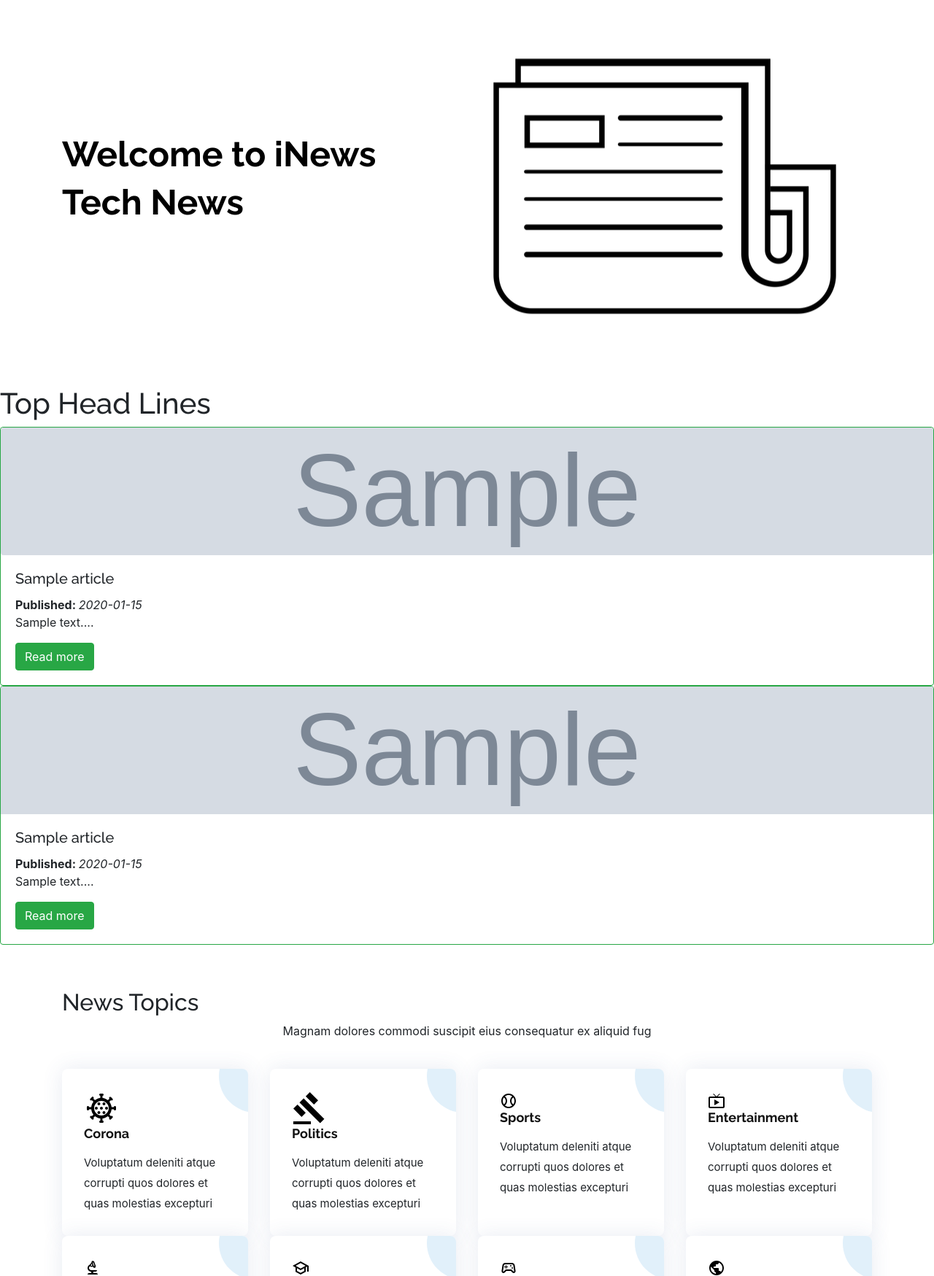
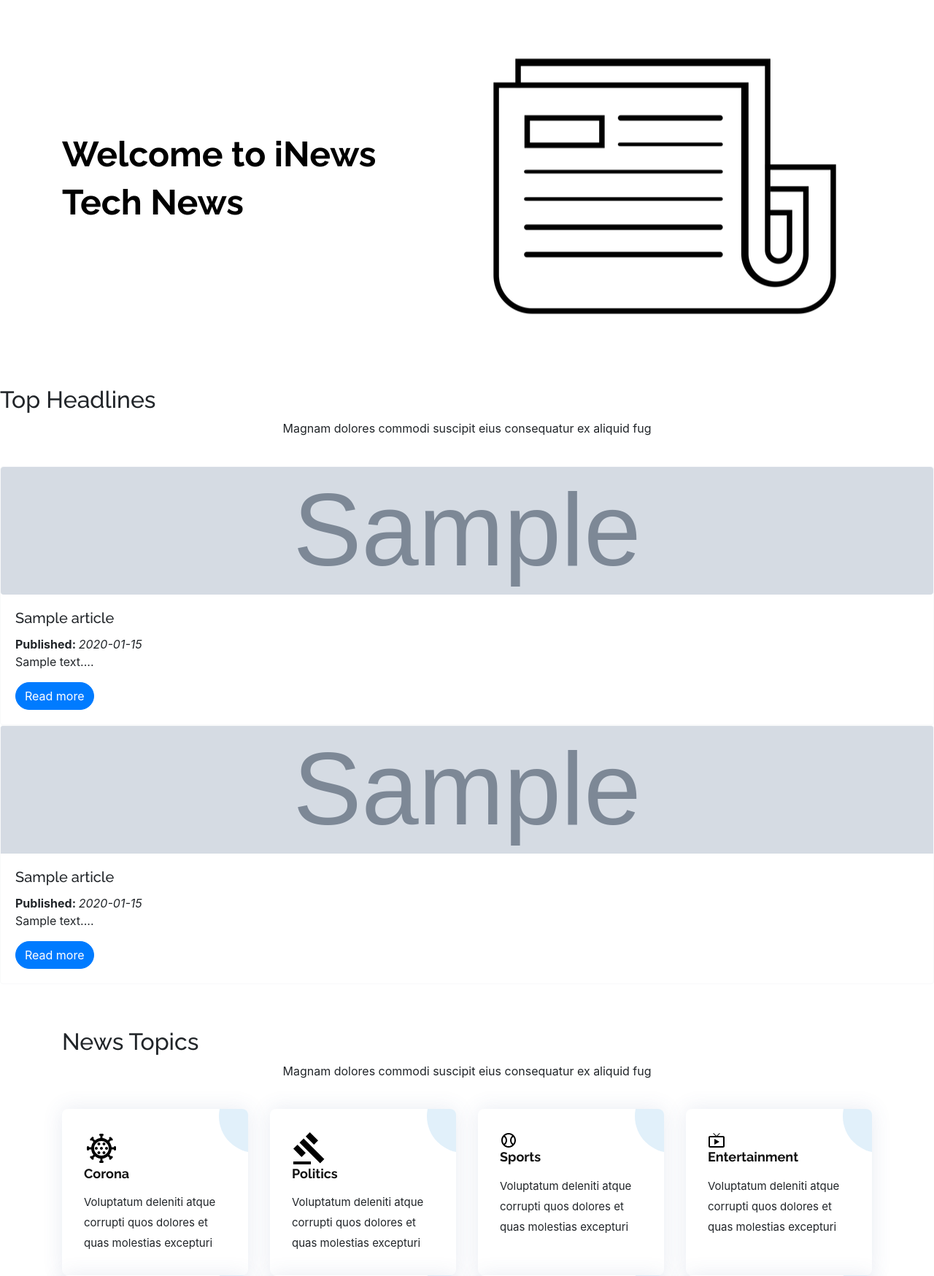
Before and after one commit to mdakram09/ProphetNet-News-Titles-Generation, a Flask app: template templates/index.html in a window 1280 px wide. Shown: the part 149-1898 px from the top of the page at 73% size. Run offline with Flask 2, Linux system fonts and the light colour scheme; the template is opened without the code that fills it: most values are stand-ins (such as "Sample title", 1, 10 or a date in 2020); grey boxes marked "Sample" are stand-in pictures; some libraries are stand-ins or nearby versions; some web fonts are replaced.

Commit message:
top headlines added successfully

```diff
--- a/templates/index.html
+++ b/templates/index.html
@@ -45,23 +45,32 @@
 
 
 
+<!-- Top headlines section starts-->
 
 
 
 
 
 
-<h1> Top Head Lines </h1>
+<div data-aos="fade-up">
+  <h2>Top Headlines</h2>
+  <center>
+    <p>Magnam dolores commodi suscipit eius consequatur ex aliquid fug</p>
+  </center>
+</div>
+<br>
 <div class="card-group" >
 {% for i in articles[:4] %}
 
-<div class="card border border-success">
+<div class="card border border-light">
   <img class="card-img-top rounded" src="{{i['urlToImage']}}" height=175px  alt="Card image cap">
   <div class="card-body">
     <h5 class="card-title">{{ i['title'] }}</h5>
     <span><b>Published: </b><i>{{ i['publishedAt'][:10]}}</i></span>
     <p class="card-text">{{ i['description'][:100] }}... </p>
-    <a href="{{i['url']}}" class="btn btn-success">Read more</a>
+
+    <!-- <button type="button" class="btn btn-dark btn-lg  btn-block rounded-pill" id="btn-process">Generate</button> -->
+    <a href="{{i['url']}}" class="btn btn-primary rounded-pill" id="btn-process">Read more</a>
   </div>
 </div>
 
@@ -72,7 +81,7 @@
 <div class="card-group" >
 {% for i in articles[4:8] %}
 
-<div class="card border border-success">
+<div class="card border border-light">
 
   <img class="card-img-top" src="{{i['urlToImage']}}" height=175px  alt="Card image cap">
   <div class="card-body">
@@ -80,7 +89,7 @@
     <span><b>Published: </b><i>{{ i['publishedAt'][:10]}}</i></span>
     <p class="card-text">{{ i['description'][:100]}}... </p>
 
-    <a href="{{i['url']}}" class="btn btn-success">Read more</a>
+    <a href="{{i['url']}}" class="btn btn-primary rounded-pill" id="btn-process">Read more</a>
   </div>
 </div>
 
@@ -88,29 +97,7 @@
 </div>
 
 
-
-
-
-
-
-
-
-
-
-
-
-
-
-
-
-
-
-
-
-
-
-
-
+<!-- Top headlines section ends here -->
 
 
 
```
